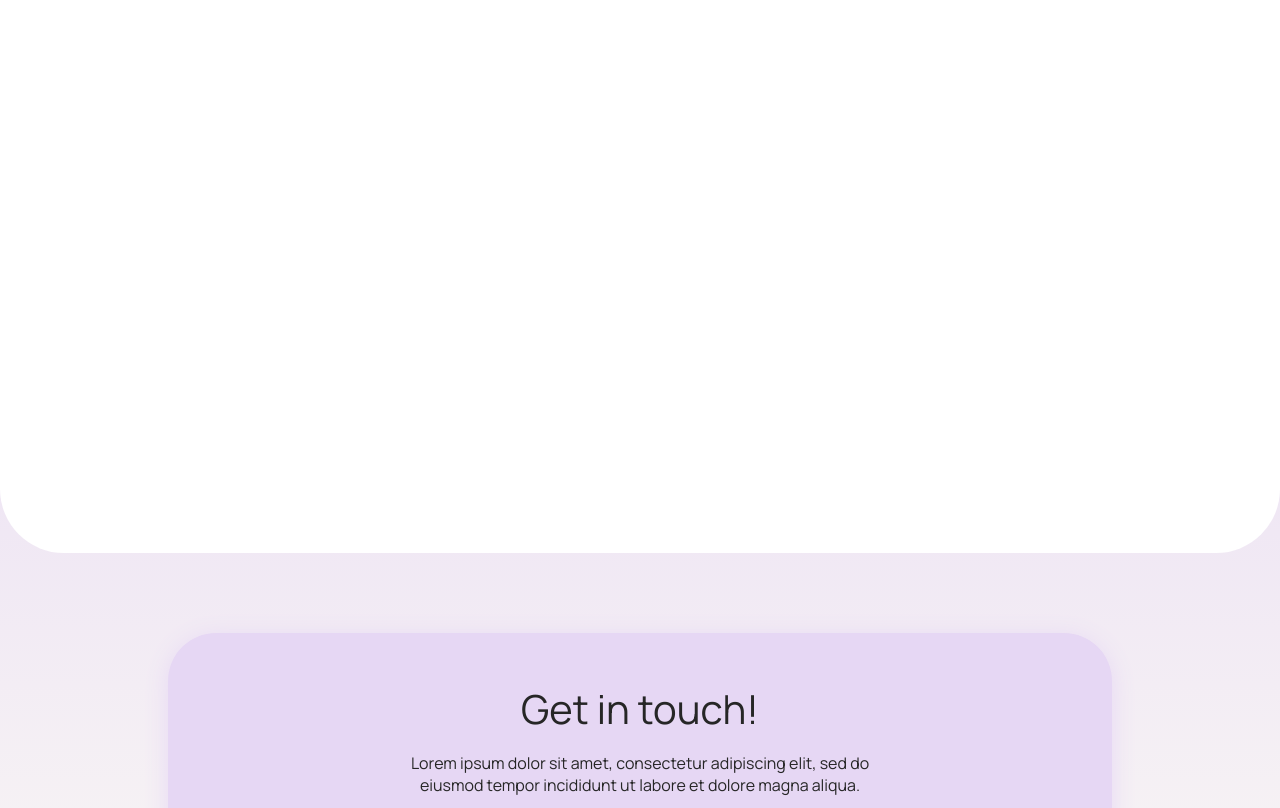
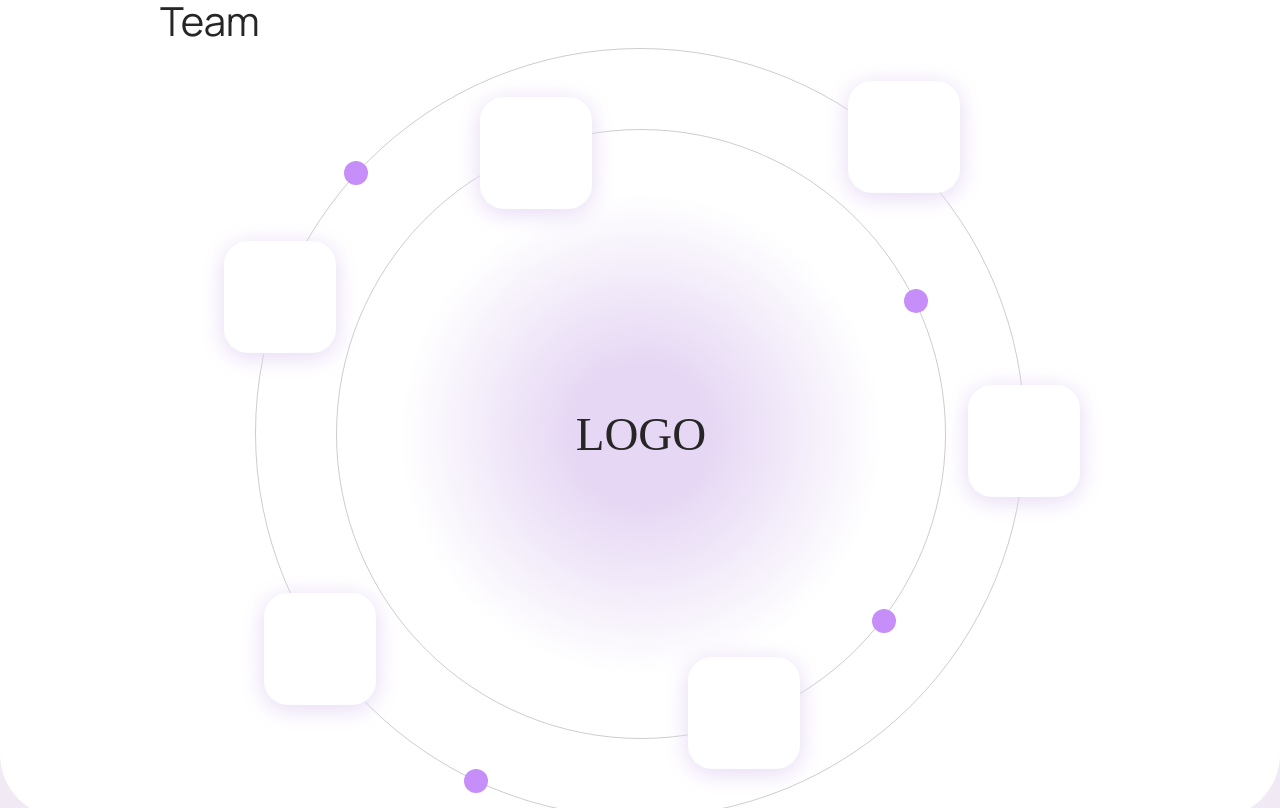
Before and after one commit to ivvan16/delphine, an Angular app: page / in a window 1280 px wide. Shown: the part 960-1768 px from the top of the page. Built offline with nearby package versions, Linux system fonts and the light colour scheme; a web font is replaced by a local one.

Commit message:
Tean circle added.

```diff
--- a/src/app/app.component.html
+++ b/src/app/app.component.html
@@ -23,14 +23,65 @@
       </div>
     </div>
   </div>
-  <div class="team-section"></div>
+  <div class="team-section">
+    <div class="team-header">Team</div>
+    <div class="team-circle1">
+      <div class="team-circle2">
+        <div class="logo-circle">
+          LOGO
+        </div>
+      </div>
+      <div class="team-member-photo" [ngStyle]="{
+        left: '-2rem',
+        top: '12rem'
+      }"></div>
+      <div class="team-member-photo" [ngStyle]="{
+        left: '0.5rem',
+        top: '34rem'
+      }"></div>
+      <div class="team-member-photo" [ngStyle]="{
+        left: '14rem',
+        top: '3rem'
+      }"></div>
+      <div class="team-member-photo" [ngStyle]="{
+        right: '4rem',
+        top: '2rem'
+      }"></div>
+      <div class="team-member-photo" [ngStyle]="{
+        right: '-3.5rem',
+        top: '21rem'
+      }"></div>
+      <div class="team-member-photo" [ngStyle]="{
+        right: '14rem',
+        bottom: '3rem'
+      }"></div>
+      <div class="circle-point" [ngStyle]="{
+        right: '8rem',
+        bottom: '11.5rem'
+      }"></div>
+      <div class="circle-point" [ngStyle]="{
+        right: '6rem',
+        top: '15rem'
+      }"></div>
+      <div class="circle-point" [ngStyle]="{
+        left: '5.5rem',
+        top: '7rem'
+      }"></div>
+      <div class="circle-point" [ngStyle]="{
+        left: '13rem',
+        bottom: '1.5rem'
+      }"></div>
+    </div>
+  </div>
   <div class="contact-form">
     <div class="contact-header">Get in touch!</div>
     <div class="contact-sub-header">Lorem ipsum dolor sit amet, consectetur adipiscing elit, sed do eiusmod
       tempor incididunt ut labore et dolore magna aliqua.</div>
     <div class="contact-buttons">
-      <input class="contact-input">
-      <button class="contact-button"></button>
+      <input
+        class="contact-input"
+        placeholder="Your email">
+      <button class="contact-button">Send</button>
     </div>
   </div>
 </div>
--- a/src/app/app.component.scss
+++ b/src/app/app.component.scss
@@ -90,9 +90,69 @@
 .team-section {
   width: 100%;
   background-color: #FFFFFF;
-  height: 40rem;
   border-radius: 4rem;
   margin-bottom: 5rem;
+  display: flex;
+  flex-direction: column;
+  align-items: center;
+}
+
+.team-header {
+  font-weight: 400;
+  font-size: 2.5rem;
+  margin-left: 10rem;
+  margin-top: 5rem;
+  align-self: flex-start;
+}
+
+.team-circle1 {
+  height: 48rem;
+  width: 48rem;
+  border: 1px rgb(0, 0, 0, 0.2) solid;
+  border-radius: 50%;
+  position: relative;
+}
+
+.team-circle2 {
+  height: 38rem;
+  width: 38rem;
+  border: 1px rgba(0, 0, 0, 0.2) solid;
+  border-radius: 50%;
+  position: absolute;
+  top: 50%;
+  left: 50%;
+  margin: -19rem 0 0 -19rem;
+  display: flex;
+  align-items: center;
+  justify-content: center;
+}
+
+.team-member-photo {
+  width: 7rem;
+  height: 7rem;
+  border-radius: 1.5rem;
+  box-shadow: 0px 4px 25px 0px #e6d7f4;
+  background: #ffffff;
+  position: absolute;
+}
+
+.circle-point {
+  background-color: rgba(197, 142, 248, 1);
+  border-radius: 50%;
+  width: 1.5rem;
+  height: 1.5rem;
+  position: absolute;
+}
+
+.logo-circle {
+  height: 30rem;
+  width: 30rem;
+  background: radial-gradient(#E6D7F4 18%, #E6D7F4 20%, rgba(230, 215, 244, 0) 71%);
+  display: flex;
+  align-items: center;
+  justify-content: center;
+  font-family: "Druk Wide Bold";
+  font-size: 47px;
 }
 
 .contact-form {
@@ -131,10 +191,13 @@
 .contact-buttons > * {
   border-radius: 4rem;
   height: 3rem;
+  border: 1px solid #262626;
 }
 
 .contact-input {
   background: transparent;
+  outline: none;
+  padding-left: 2rem;
 }
 
 .contact-button {
```
Lines whose indentation alone changed are shown as unchanged.
